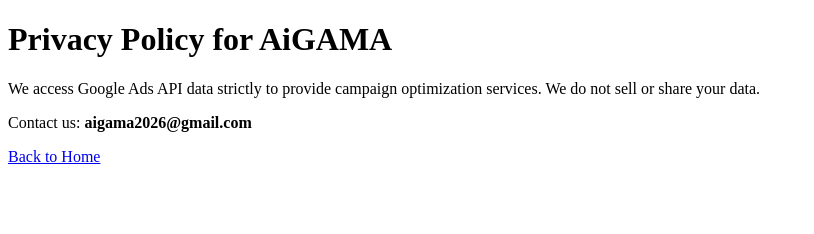
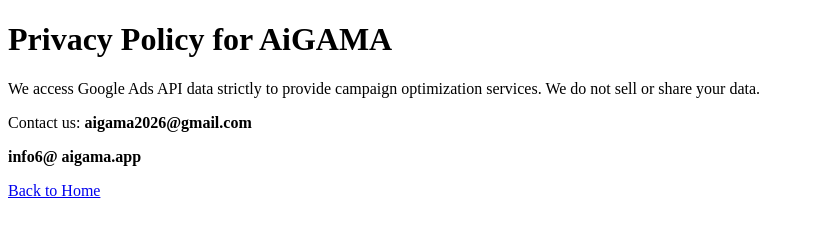
Before and after one commit to aigama2026-alt/AiGAMA, a plain HTML site: page privacy.html in a window 1280 px wide. Shown: the whole page, without its empty margins (0-814 px from the left). Drawn offline with Linux system fonts and the light colour scheme.

Commit message:
Update privacy.html

```diff
--- a/privacy.html
+++ b/privacy.html
@@ -8,6 +8,7 @@
     <h1>Privacy Policy for AiGAMA</h1>
     <p>We access Google Ads API data strictly to provide campaign optimization services. We do not sell or share your data.</p>
     <p>Contact us: <strong>aigama2026@gmail.com</strong></p>
+    <strong>info6@ aigama.app</strong></p>
     <p><a href="index.html">Back to Home</a></p>
 </body>
 </html>
```
